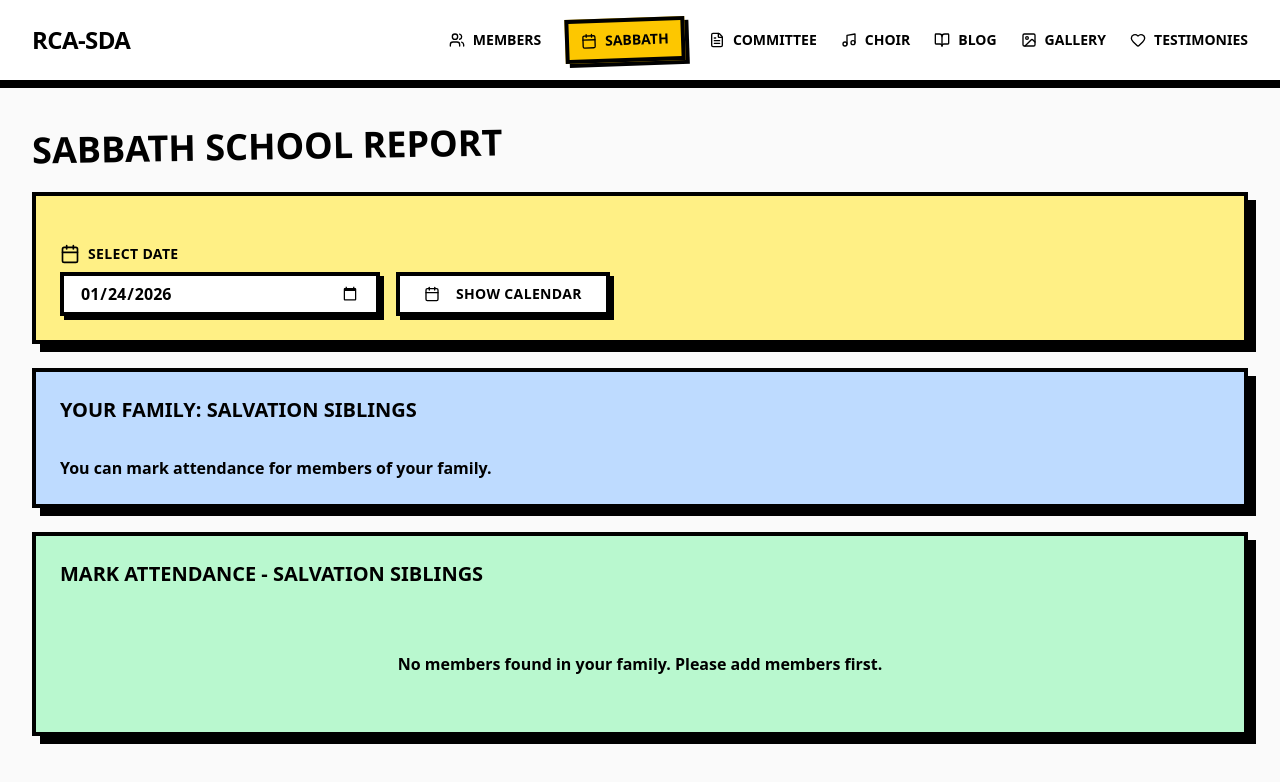
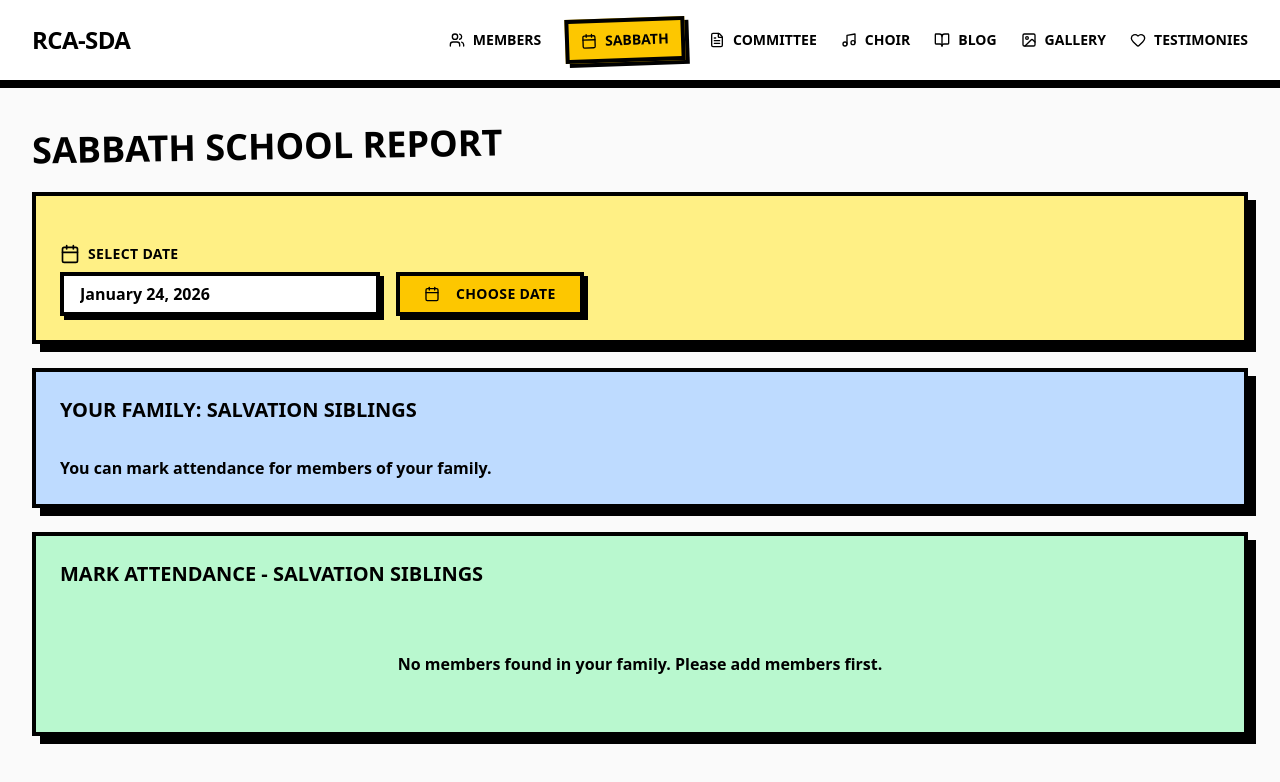
Before and after one commit to RCA-SDA/rca-sda-web-frontend, a Next.js app: page /sabbath-report in a window 1280 px wide. Shown: the top 782 px of the page. Built offline with nearby package versions, Linux system fonts and the light colour scheme.

Commit message:
feat : calendar modal

```diff
--- a/app/committee/page.tsx
+++ b/app/committee/page.tsx
@@ -114,6 +114,7 @@ function AddMeetingModal({ onClose }: { onClose: () => void }) {
   };
 
   return (
+    <>
       <Dialog open={true} onOpenChange={onClose}>
         <DialogContent className="max-w-2xl max-h-[90vh] overflow-y-auto">
           <DialogHeader>
@@ -138,35 +139,25 @@ function AddMeetingModal({ onClose }: { onClose: () => void }) {
                 <CalendarIcon className="w-4 h-4" />
                 Date
               </Label>
-            <div className="flex gap-2 items-start flex-wrap">
+              <div className="flex gap-2 items-center flex-wrap">
                 <Input
                   id="date"
-                type="date"
+                  type="text"
                   required
-                value={format(formData.date, 'yyyy-MM-dd')}
-                onChange={e => setFormData({ ...formData, date: new Date(e.target.value) })}
-                className="max-w-xs"
+                  value={format(formData.date, 'MMMM dd, yyyy')}
+                  readOnly
+                  className="max-w-xs cursor-pointer"
+                  onClick={() => setShowCalendar(true)}
                 />
                 <Button
                   type="button"
                   variant="outline"
-                onClick={() => setShowCalendar(!showCalendar)}
+                  onClick={() => setShowCalendar(true)}
                 >
                   <CalendarIcon className="w-4 h-4 mr-2" />
-                {showCalendar ? 'Hide' : 'Show'} Calendar
+                  Choose Date
                 </Button>
               </div>
-
-            {showCalendar && (
-              <div className="flex justify-center mt-4">
-                <Calendar
-                  mode="single"
-                  selected={formData.date}
-                  onSelect={(date) => date && setFormData({ ...formData, date })}
-                  className="w-fit"
-                />
-              </div>
-            )}
             </div>
 
             <div className="space-y-2">
@@ -208,5 +199,23 @@ function AddMeetingModal({ onClose }: { onClose: () => void }) {
           </form>
         </DialogContent>
       </Dialog>
+
+      {/* Calendar Modal */}
+      <Dialog open={showCalendar} onOpenChange={setShowCalendar}>
+        <DialogContent className="max-w-fit bg-transparent border-0 shadow-none p-0">
+          <Calendar
+            mode="single"
+            selected={formData.date}
+            onSelect={(date) => {
+              if (date) {
+                setFormData({ ...formData, date });
+                setShowCalendar(false);
+              }
+            }}
+            className="w-fit"
+          />
+        </DialogContent>
+      </Dialog>
+    </>
   );
 }
--- a/app/sabbath-report/page.tsx
+++ b/app/sabbath-report/page.tsx
@@ -8,6 +8,7 @@ import { Card, CardContent, CardHeader, CardTitle } from '@/components/ui/card';
 import { Input } from '@/components/ui/input';
 import { Label } from '@/components/ui/label';
 import { Calendar } from '@/components/ui/calendar';
+import { Dialog, DialogContent, DialogHeader, DialogTitle } from '@/components/ui/dialog';
 import { Calendar as CalendarIcon, Save } from 'lucide-react';
 import { format } from 'date-fns';
 
@@ -40,33 +41,23 @@ export default function SabbathReportPage() {
               <CalendarIcon className="w-5 h-5" />
               Select Date
             </Label>
-            <div className="flex gap-4 items-start flex-wrap">
+            <div className="flex gap-4 items-center flex-wrap">
               <Input
                 id="date"
-                type="date"
-                value={format(selectedDate, 'yyyy-MM-dd')}
-                onChange={e => setSelectedDate(new Date(e.target.value))}
-                className="max-w-xs"
+                type="text"
+                value={format(selectedDate, 'MMMM dd, yyyy')}
+                readOnly
+                className="max-w-xs cursor-pointer"
+                onClick={() => setShowCalendar(true)}
               />
               <Button
-                variant="outline"
-                onClick={() => setShowCalendar(!showCalendar)}
+                variant="default"
+                onClick={() => setShowCalendar(true)}
               >
                 <CalendarIcon className="w-4 h-4 mr-2" />
-                {showCalendar ? 'Hide Calendar' : 'Show Calendar'}
+                Choose Date
               </Button>
             </div>
-
-            {showCalendar && (
-              <div className="mt-6 flex justify-center">
-                <Calendar
-                  mode="single"
-                  selected={selectedDate}
-                  onSelect={(date) => date && setSelectedDate(date)}
-                  className="w-fit"
-                />
-              </div>
-            )}
           </CardContent>
         </Card>
 
@@ -108,6 +99,23 @@ export default function SabbathReportPage() {
             )}
           </CardContent>
         </Card>
+
+        {/* Calendar Modal */}
+        <Dialog open={showCalendar} onOpenChange={setShowCalendar}>
+          <DialogContent className="max-w-fit bg-transparent border-0 shadow-none p-0">
+            <Calendar
+              mode="single"
+              selected={selectedDate}
+              onSelect={(date) => {
+                if (date) {
+                  setSelectedDate(date);
+                  setShowCalendar(false);
+                }
+              }}
+              className="w-fit"
+            />
+          </DialogContent>
+        </Dialog>
       </div>
     </div>
   );
```
Lines whose indentation alone changed are shown as unchanged.
